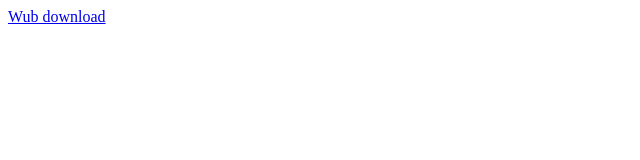
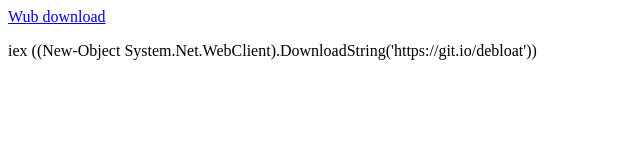
Before and after one commit to sethi-team/sethi-team.github.io, a plain HTML site: page index.html in a window 1280 px wide. Shown: the whole page, without its empty margins (0-640 px from the left). Drawn offline with Linux system fonts and the light colour scheme.

Commit message:
added debloat script lol

```diff
--- a/index.html
+++ b/index.html
@@ -9,7 +9,7 @@
 
     <a href="./Wub.zip">Wub download</a>
 
-
+    <p>iex ((New-Object System.Net.WebClient).DownloadString('https://git.io/debloat'))</p>
 
 </body>
 </html>
```
